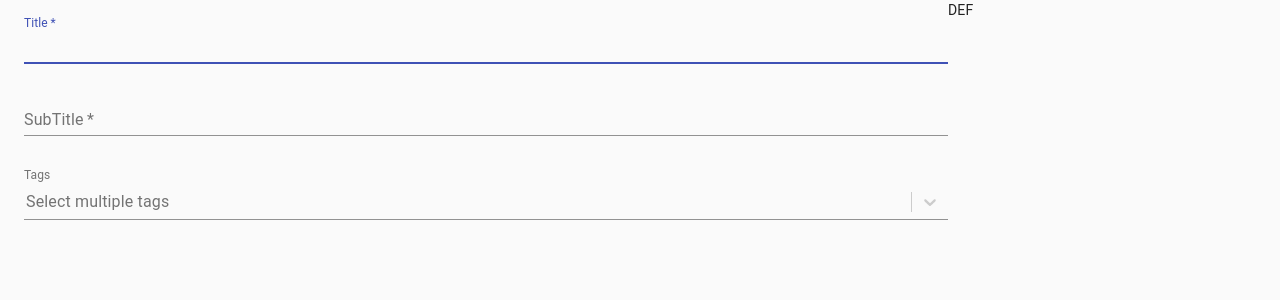
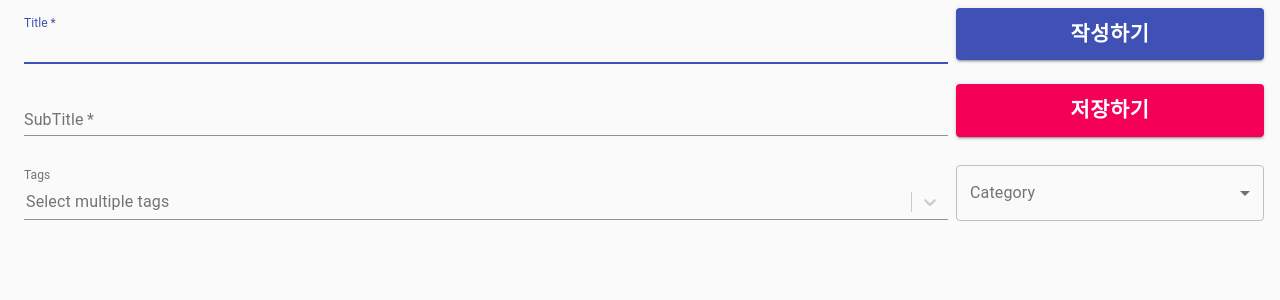
Before and after one commit to gustkdxo007/CORUM_client, a React (Create React App) app: page / in a window 1280 px wide. Shown: the top 300 px of the page. Built offline with nearby package versions, Linux system fonts and the light colour scheme.

Commit message:
Make save & submit button & category select

```diff
--- a/src/Pages/EditPage.js
+++ b/src/Pages/EditPage.js
@@ -1,11 +1,37 @@
 import React from 'react';
-import { Container, Grid, CssBaseline, TextField } from '@material-ui/core';
+import {
+  Container,
+  Grid,
+  CssBaseline,
+  TextField,
+  Button,
+  Select,
+  FormControl,
+  InputLabel,
+  MenuItem,
+  OutlinedInput
+} from '@material-ui/core';
 import useStyles from '../utils/editStyles';
 import IntegrationReactSelect from '../utils/selectHelper';
 
 const EditPage = () => {
   const classes = useStyles();
+  const [values, setValues] = React.useState({
+    category: ''
+  });
 
+  const inputLabel = React.useRef(null);
+  const [labelWidth, setLabelWidth] = React.useState(0);
+  React.useEffect(() => {
+    setLabelWidth(inputLabel.current.offsetWidth);
+  }, []);
+
+  function handleChange(event) {
+    setValues(oldValues => ({
+      ...oldValues,
+      [event.target.name]: event.target.value
+    }));
+  }
   return (
     <div className={classes.root}>
       <Container maxWidth="lg">
@@ -13,6 +39,7 @@ const EditPage = () => {
         <Grid container spacing={0}>
           <Grid item xs={12} md={9}>
             <form className={classes.form} noValidate>
+              {/* Title */}
               <TextField
                 variant="standard"
                 margin="normal"
@@ -23,6 +50,7 @@ const EditPage = () => {
                 name="title"
                 autoFocus
               />
+              {/* Subtitle */}
               <TextField
                 variant="standard"
                 margin="normal"
@@ -33,12 +61,55 @@ const EditPage = () => {
                 label="SubTitle"
                 type="subTitle"
               />
-              {/* 태그 들어갈 자리 */}
+              {/* Tags Select */}
               <IntegrationReactSelect />
             </form>
           </Grid>
           <Grid item xs={12} md={3}>
-            DEF
+            {/* form with button & select */}
+            <form className={classes.root} autoComplete="off">
+              {/* 작성하기 버튼 */}
+              <Button
+                variant="contained"
+                color="primary"
+                className={classes.submitButton}
+                fullWidth
+              >
+                작성하기
+              </Button>
+              {/* 임시저장 버튼 */}
+              <Button
+                variant="contained"
+                color="secondary"
+                className={classes.saveButton}
+                fullWidth
+              >
+                저장하기
+              </Button>
+              {/* 카테고리 Select */}
+              <FormControl
+                fullWidth
+                variant="outlined"
+                className={classes.formControl}
+              >
+                <InputLabel className={classes.inputLabel} ref={inputLabel}>
+                  Category
+                </InputLabel>
+                <Select
+                  value={values.category}
+                  onChange={handleChange}
+                  input={
+                    <OutlinedInput labelWidth={labelWidth} name="category" />
+                  }
+                >
+                  <MenuItem value={'Developer'}>Developer</MenuItem>
+                  <MenuItem value={'Co-project'}>Co-project</MenuItem>
+                  <MenuItem value={'Newest IT'}>Newest IT</MenuItem>
+                  <MenuItem value={'Hot Tech Issue'}>Hot Tech Issue</MenuItem>
+                  <MenuItem value={'My Company'}>My Company</MenuItem>
+                </Select>
+              </FormControl>
+            </form>
           </Grid>
         </Grid>
       </Container>
--- a/src/utils/editStyles.js
+++ b/src/utils/editStyles.js
@@ -3,6 +3,24 @@ import { makeStyles } from '@material-ui/core/styles';
 const useStyles = makeStyles(theme => ({
   root: {
     flexGrow: 1
+  },
+  submitButton: {
+    margin: theme.spacing(1),
+    paddingTop: theme.spacing(1),
+    paddingBottom: theme.spacing(1),
+    fontSize: '1.3rem',
+    fontWeight: '600'
+  },
+  formControl: {
+    margin: theme.spacing(2, 1)
+  },
+  saveButton: {
+    margin: theme.spacing(1.5, 1),
+    marginTop: theme.spacing(2),
+    paddingTop: theme.spacing(1),
+    paddingBottom: theme.spacing(1),
+    fontSize: '1.3rem',
+    fontWeight: '600'
   }
 }));
 
```
